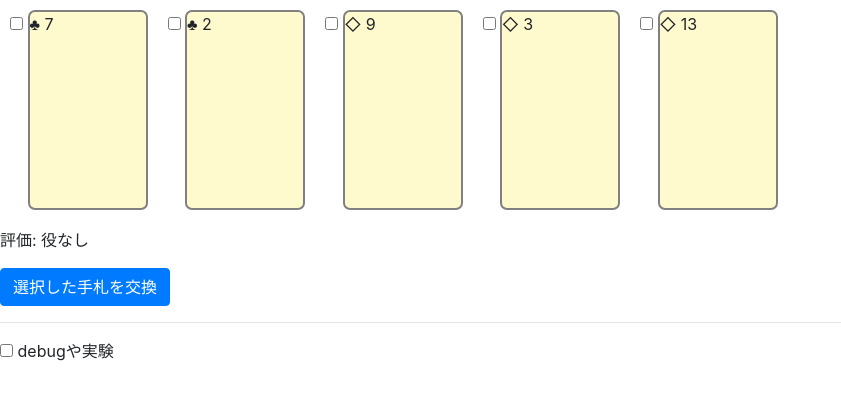
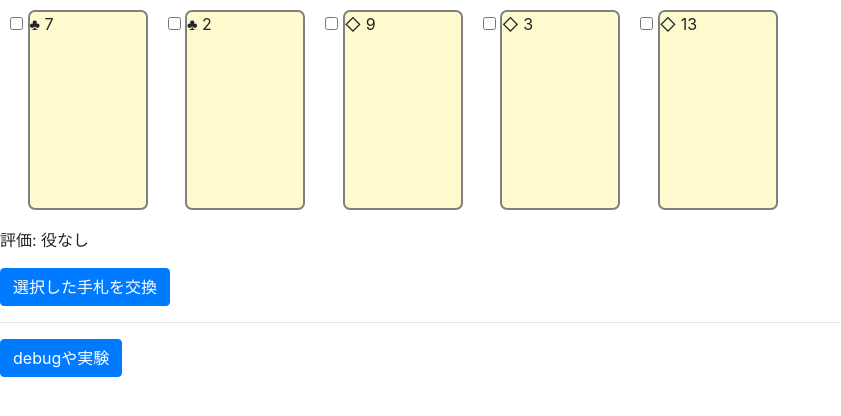
Before and after one commit to alcoffee/cui_poker, a plain HTML site: page index.html in a window 1280 px wide. Shown: the whole page, without its empty margins (0-841 px from the left). Drawn offline with Linux system fonts and the light colour scheme.

Commit message:
デバック用チェックボックスをボタンにしました

```diff
--- a/index.html
+++ b/index.html
@@ -28,8 +28,9 @@
         <button class="btn btn-primary" @click="reload">選択した手札を交換</button>
         <!-- <button class="button" @click="checkedReset">ボタン</button> -->
         <hr>
-        <input type="checkbox" id="debug" value="debug" @click="change">
-        <label for="debug"> debugや実験 </label>
+        <button class="btn btn-primary" id="debug" value="debug" @click="change">
+                debugや実験
+        </button>
         <div v-if="debug">
             <p> Checked Values: {{ hands }} </p>
             <p> Checked Values: {{ checkedValues | json }} </p>
@@ -63,7 +64,7 @@
         {
             change: function(value)
             {
-                this.debug = !value.target.checked
+                this.debug = !this.debug
             },
             /**
              * 引き直し
```
